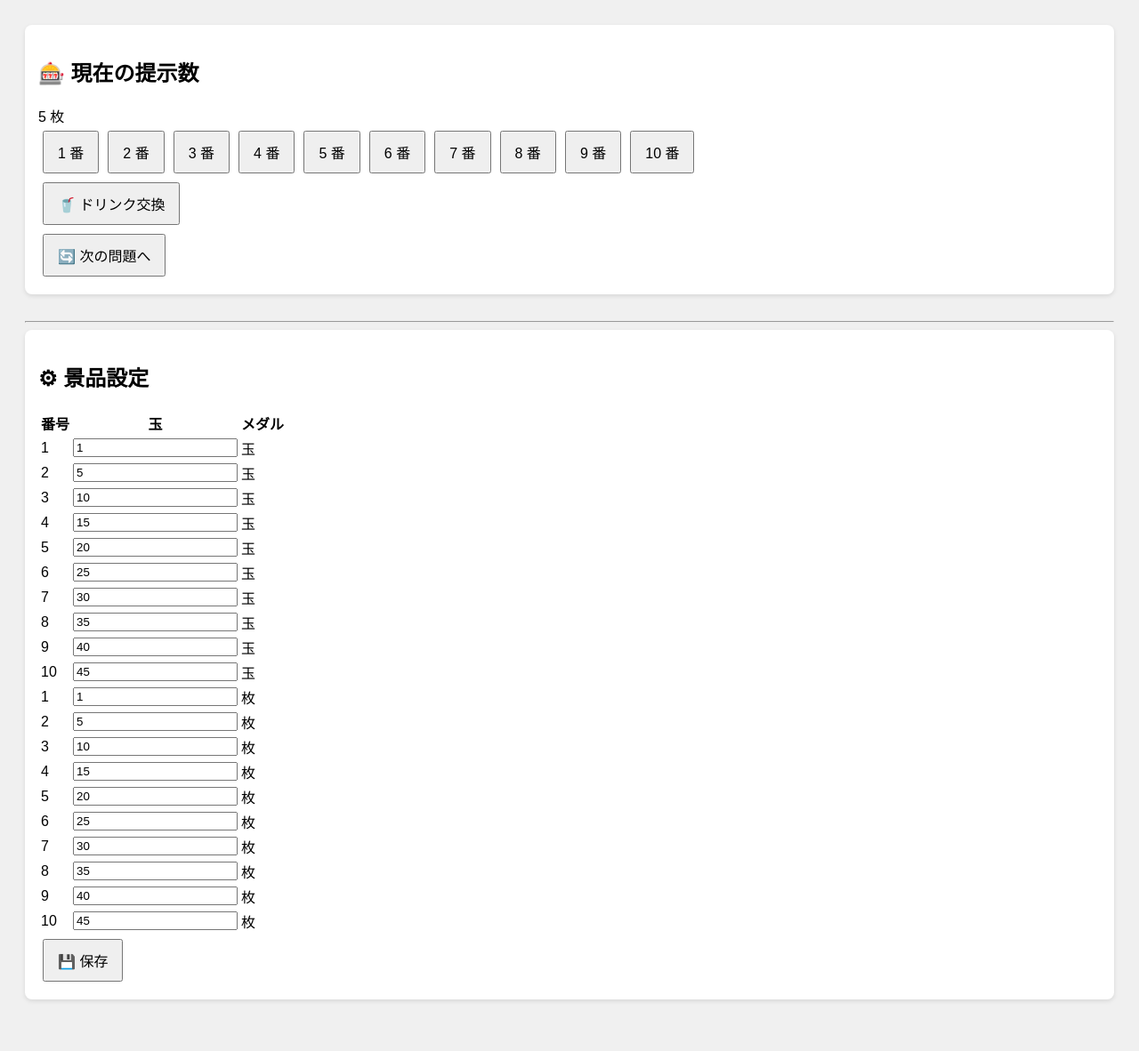
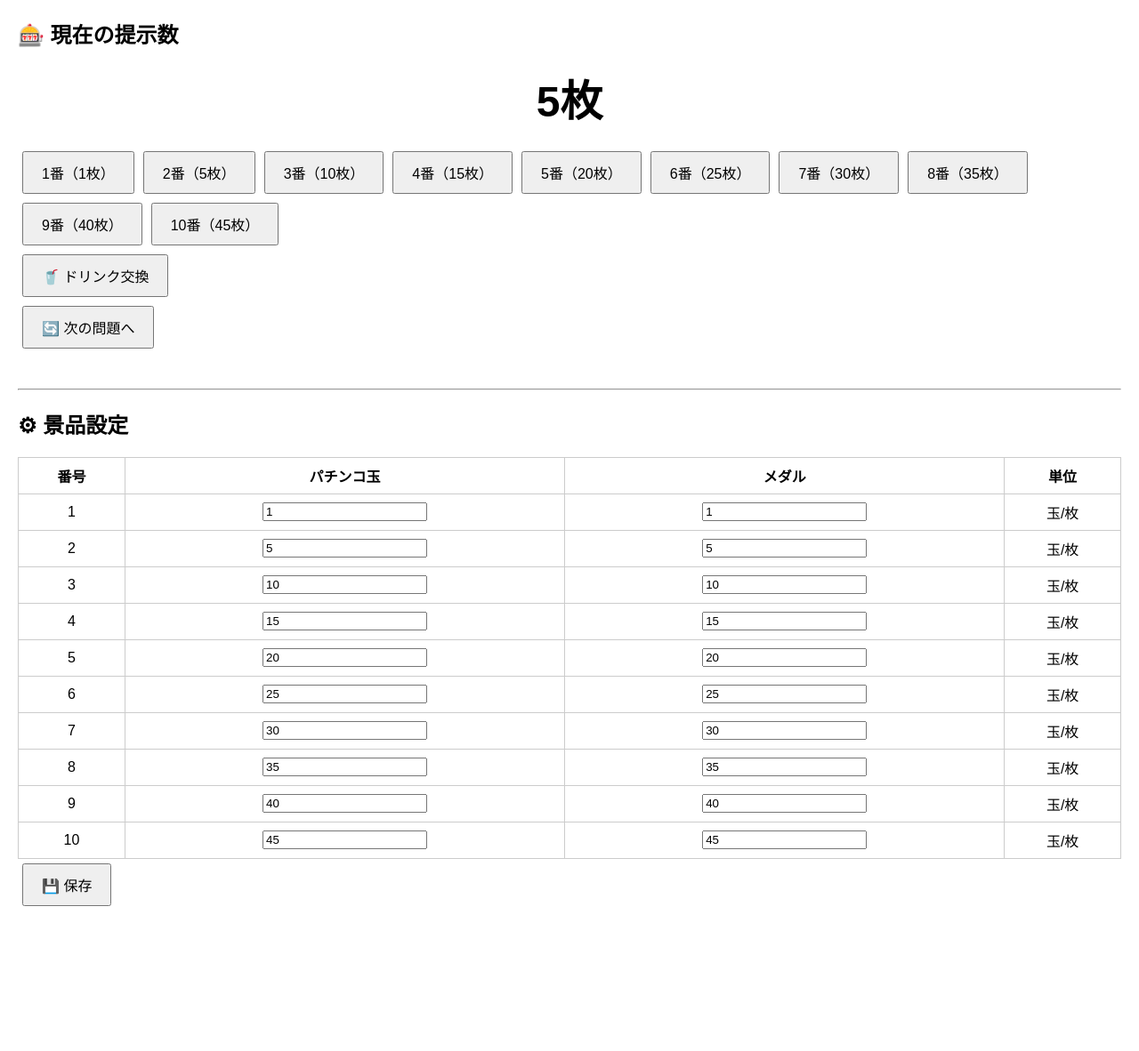
Before and after one commit to kentainoue-pixel/pachinko-game, a Flask app: page / in a window 1280 px wide. Shown: the whole page at 89% size. After the commit the page ends 1019 px from the top, so only its background shows below. Run offline with Flask 3, Linux system fonts and the light colour scheme.

Commit message:
UI改善と正解判定ロジックの更新

```diff
--- a/static/script.js
+++ b/static/script.js
@@ -1,110 +1,88 @@
+document.addEventListener("DOMContentLoaded", () => {
+    loadQuestion();
+    loadConfig();
+
+    document.getElementById("configForm").addEventListener("submit", (e) => {
+        e.preventDefault();
+        const data = [];
+        for (let i = 1; i <= 10; i++) {
+            const pInput = document.getElementById(`pachinko_${i}`);
+            const mInput = document.getElementById(`medal_${i}`);
+            if (pInput && mInput) {
+                data.push({ number: i, type: "pachinko", amount: parseInt(pInput.value) || 0 });
+                data.push({ number: i, type: "medal", amount: parseInt(mInput.value) || 0 });
+            }
+        }
+
+        fetch("/save_config", {
+            method: "POST",
+            headers: { "Content-Type": "application/json" },
+            body: JSON.stringify(data)
+        }).then(() => loadConfig());
+    });
+
+    document.getElementById("drinkBtn").addEventListener("click", () => {
+        document.getElementById("result").textContent = "🥤 ドリンクは35玉です";
+    });
+});
+
 function loadQuestion() {
     fetch("/get_question")
-        .then(response => response.json())
+        .then(res => res.json())
         .then(data => {
-            const questionDiv = document.getElementById("question");
-            const buttonsDiv = document.getElementById("buttons");
-            const resultDiv = document.getElementById("result");
-            const drinkBtn = document.getElementById("drinkBtn");
+            document.getElementById("question").textContent = `${data.value}${data.type === "pachinko" ? "玉" : "枚"}`;
+            currentQuestion = data;
+            loadButtons(data);
+        });
+}
 
-            buttonsDiv.innerHTML = "";
-            resultDiv.innerHTML = "";
-
-            const unit = data.type === "pachinko" ? "玉" : "枚";
-            questionDiv.textContent = `${data.value} ${unit}`;
-
+function loadButtons(data) {
     fetch("/get_config")
         .then(res => res.json())
         .then(config => {
-                    const targetList = config.filter(item => item.type === data.type);
-                    const validOptions = targetList.filter(item => item.amount <= data.value);
+            const buttonsDiv = document.getElementById("buttons");
+            buttonsDiv.innerHTML = "";
 
-                    // 最適な正解（最大交換数の番号）
-                    let correct = null;
-                    if (validOptions.length > 0) {
-                        correct = validOptions.reduce((a, b) => a.amount > b.amount ? a : b);
-                    }
+            const filtered = config.filter(c => c.type === data.type);
+            const validOptions = filtered.filter(c => c.amount <= data.value);
+            const maxOption = validOptions.reduce((max, item) => item.amount > max.amount ? item : max, { amount: -1 });
 
-                    for (const item of targetList) {
+            for (let i = 1; i <= 10; i++) {
+                const option = filtered.find(c => c.number === i);
+                if (!option) continue;
+
                 const btn = document.createElement("button");
-                        btn.textContent = `${item.number} 番`;
+                btn.textContent = `${i}番（${option.amount}${data.type === "pachinko" ? "玉" : "枚"}）`;
                 btn.onclick = () => {
-                            if (correct && item.number === correct.number) {
-                                resultDiv.textContent = "⭕ 正解！";
+                    if (option.number === maxOption.number) {
+                        document.getElementById("result").textContent = "⭕ 正解！";
                     } else {
-                                resultDiv.textContent = "❌ 不正解…";
+                        document.getElementById("result").textContent = "❌ 不正解...";
                     }
                 };
                 buttonsDiv.appendChild(btn);
             }
-
-                    drinkBtn.onclick = () => {
-                        if (data.type === "pachinko" && data.value >= 35) {
-                            resultDiv.textContent = "🥤 ドリンク交換OK";
-                        } else {
-                            resultDiv.textContent = "❌ ドリンク交換できません";
-                        }
-                    };
-                });
         });
 }
 
-window.onload = () => {
-    loadQuestion();
-
-    const form = document.getElementById("configForm");
-    form.onsubmit = (e) => {
-        e.preventDefault();
-        const table = document.getElementById("configTable");
-        const rows = table.querySelectorAll("tr");
-        const newConfig = [];
-
-        rows.forEach(row => {
-            const number = parseInt(row.dataset.number);
-            const type = row.dataset.type;
-            const input = row.querySelector("input");
-            const amount = parseInt(input.value);
-            newConfig.push({ number, type, amount });
-        });
-
-        fetch("/save_config", {
-            method: "POST",
-            headers: { "Content-Type": "application/json" },
-            body: JSON.stringify(newConfig)
-        })
-        .then(res => res.json())
-        .then(data => {
-            alert("保存しました！");
-        });
-    };
-
+function loadConfig() {
     fetch("/get_config")
         .then(res => res.json())
         .then(config => {
             const table = document.getElementById("configTable");
             table.innerHTML = "";
+            for (let i = 1; i <= 10; i++) {
+                const row = document.createElement("tr");
+                const pConfig = config.find(c => c.number === i && c.type === "pachinko");
+                const mConfig = config.find(c => c.number === i && c.type === "medal");
 
-            config.forEach(item => {
-                const tr = document.createElement("tr");
-                tr.dataset.number = item.number;
-                tr.dataset.type = item.type;
-
-                const tdNumber = document.createElement("td");
-                tdNumber.textContent = item.number;
-
-                const tdAmount = document.createElement("td");
-                const input = document.createElement("input");
-                input.type = "number";
-                input.value = item.amount;
-                tdAmount.appendChild(input);
-
-                const tdEmpty = document.createElement("td");
-                tdEmpty.textContent = item.type === "pachinko" ? "玉" : "枚";
-
-                tr.appendChild(tdNumber);
-                tr.appendChild(tdAmount);
-                tr.appendChild(tdEmpty);
-                table.appendChild(tr);
+                row.innerHTML = `
+                    <td>${i}</td>
+                    <td><input id="pachinko_${i}" type="number" value="${pConfig ? pConfig.amount : 0}"></td>
+                    <td><input id="medal_${i}" type="number" value="${mConfig ? mConfig.amount : 0}"></td>
+                    <td>玉/枚</td>
+                `;
+                table.appendChild(row);
+            }
         });
-        });
-};
+}
--- a/static/style.css
+++ b/static/style.css
@@ -1,19 +1,33 @@
 body {
     font-family: sans-serif;
-    padding: 20px;
-    background-color: #f0f0f0;
+    margin: 20px;
 }
 
 #game, #settings {
-    background: #fff;
-    padding: 15px;
-    margin-bottom: 30px;
-    border-radius: 8px;
-    box-shadow: 0 2px 5px rgba(0,0,0,0.1);
+    margin-bottom: 40px;
+}
+
+.large-text {
+    font-size: 3em;
+    font-weight: bold;
+    text-align: center;
+    margin: 20px 0;
 }
 
 button {
     margin: 5px;
-    padding: 10px 15px;
-    font-size: 16px;
+    padding: 10px 20px;
+    font-size: 1em;
 }
+
+table {
+    width: 100%;
+    border-collapse: collapse;
+    margin-top: 10px;
+}
+
+th, td {
+    border: 1px solid #ccc;
+    padding: 8px;
+    text-align: center;
+}
--- a/templates/index.html
+++ b/templates/index.html
@@ -8,7 +8,7 @@
 <body>
     <div id="game">
         <h2>🎰 現在の提示数</h2>
-        <div id="question">読み込み中...</div>
+        <div id="question" class="large-text">読み込み中...</div>
         <div id="buttons"></div>
         <button id="drinkBtn">🥤 ドリンク交換</button>
         <div id="result"></div>
@@ -22,7 +22,12 @@
         <form id="configForm">
             <table>
                 <thead>
-                    <tr><th>番号</th><th>玉</th><th>メダル</th></tr>
+                    <tr>
+                        <th>番号</th>
+                        <th>パチンコ玉</th>
+                        <th>メダル</th>
+                        <th>単位</th>
+                    </tr>
                 </thead>
                 <tbody id="configTable"></tbody>
             </table>
```
Lines whose indentation alone changed are shown as unchanged.
